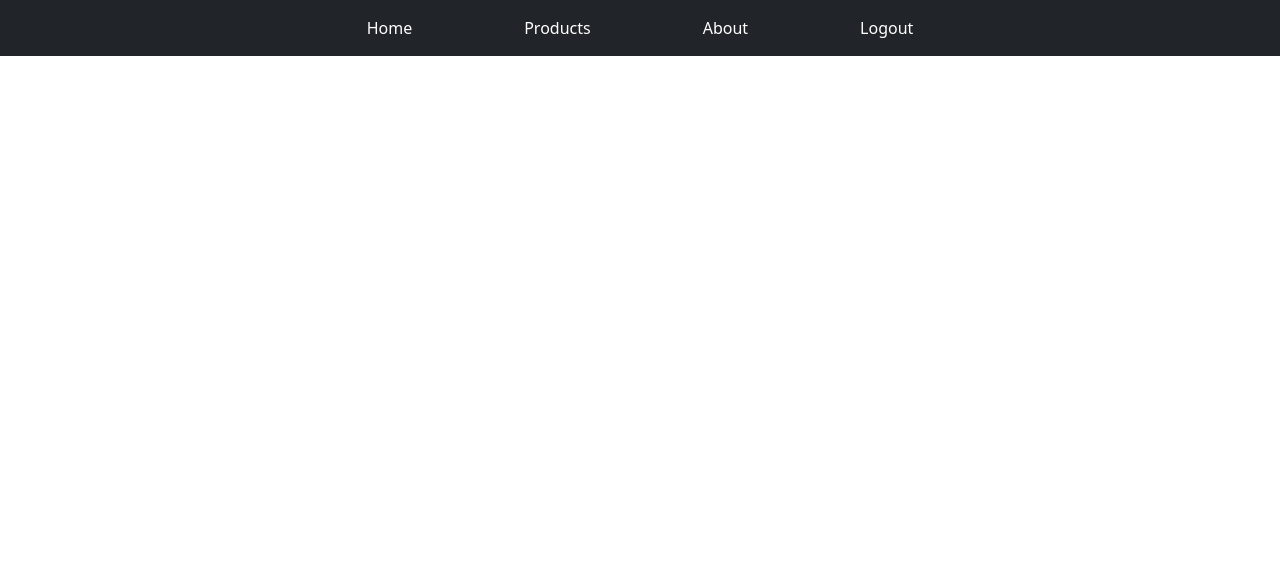
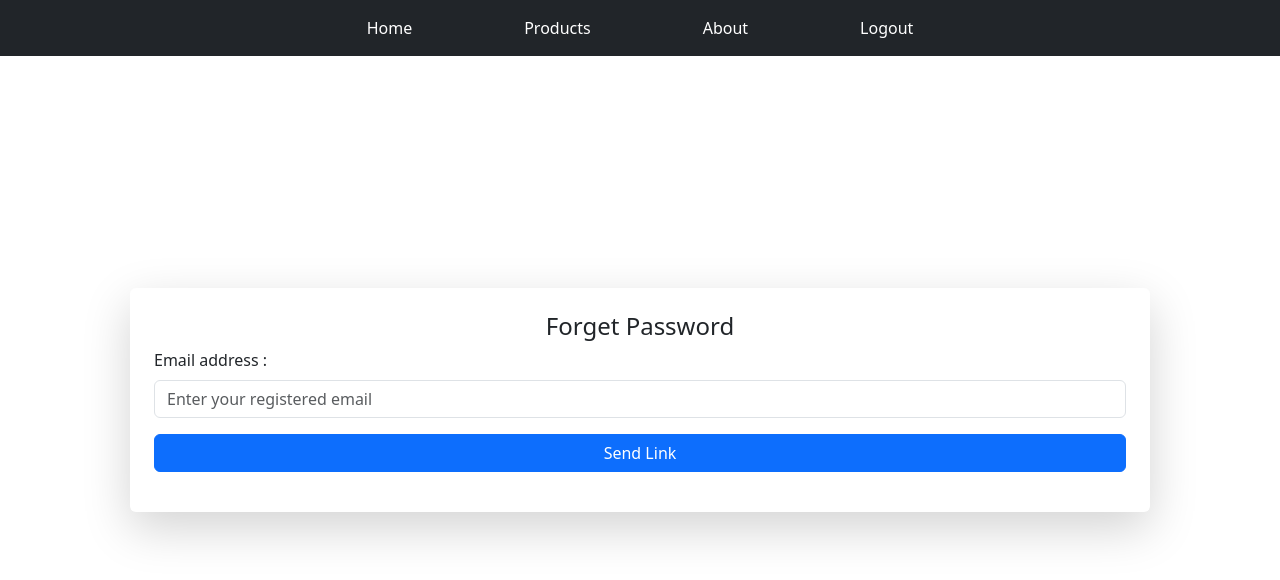
Before and after one commit to raufurkhan/Expense-Tracker, a React (Create React App) app: page /forget in a window 1280 px wide. Shown: the top 580 px of the page. Built offline with nearby package versions, Linux system fonts and the light colour scheme; sample sign-in values are in the browser's storage.

Commit message:
Forgot Password

```diff
--- a/src/App.js
+++ b/src/App.js
@@ -5,6 +5,7 @@
 import Products from './components/products/Products';
 import NavBar from './components/NavBar/NavBar';
 import Profile from './components/Profile/Profile';
+import Forget from './components/pages/Forget';
 
 const App = () => {
 
@@ -16,6 +17,7 @@
       <Route path="/products"><Products /></Route>
       <Route path="/login" exact><Login /></Route>
       <Route path="/profile"><Profile/> </Route>
+      <Route path="/forget"><Forget/></Route>
     </Switch>
   </Router>
   );
--- a/src/components/Profile/Profile.js
+++ b/src/components/Profile/Profile.js
@@ -14,7 +14,7 @@
     // const ctx = useContext(AuthContext);
     const token = localStorage.getItem('token');
 
-    console.log('token : ', token);
+
 
     const handleUpdateButtonClick = async (e) => {
         e.preventDefault();
@@ -51,13 +51,16 @@
             }
 
             const data = await response.json();
-            console.log(data);
+
 
             setImageUrl(data.photoUrl)
 
         } catch (err) {
             alert(err.message);
         } finally {
+             // Save the updated imageUrl in local storage.
+             localStorage.setItem('imageUrl', imageUrl);
+             setImageUrl(imageUrl);
             setName(updatedName);
         }
 
@@ -74,19 +77,20 @@
             }
         }).then((response) => {
             if (response.ok) {
-                console.log(response);
-                console.log('post to get')
+
                 return response.json();
             }
             // throw new Error("Failed to fetch user data");
         }).then((data) => {
-            console.log('i m data', data)
+
             const user = data.users[0];
             if (user) {
                 const imageUrl = user.photoUrl || ''
                 setImageUrl(imageUrl);
                 setName(user.displayName)
                 setEmail(user.email)
+                nameRef.current.value = user.displayName;
+                // imageRef.current.value=user.
             }
 
         }).catch(err => {
--- /dev/null
+++ b/src/components/pages/Forget.js
@@ -0,0 +1,67 @@
+import { useRef } from "react";
+import { Container, Form, Button } from "react-bootstrap";
+
+const Forget = () => {
+    const emailRef = useRef();
+    const forgetHandler = async () => {
+        const enteredEmail = emailRef.current.value;
+        const url = 'https://identitytoolkit.googleapis.com/v1/accounts:sendOobCode?key=AIzaSyAkBtS8XqPnFWiHAs2Qlb62O_oFyK1aj6Y';
+        try {
+            const res = await fetch(url, {
+                method: 'POST',
+                body: JSON.stringify({
+                    requestType: "PASSWORD_RESET",
+                    email: enteredEmail
+                }),
+                headers: {
+                    'Content-Type': 'application/json',
+                },
+            });
+            if (!res.ok) {
+                const data = await res.json();
+                let errorMessage = "Authentication Failed";
+
+                if (data && data.error && data.error.message) {
+                    errorMessage = data.error.message;
+                }
+
+                throw new Error(errorMessage);
+            }
+
+        } catch (err) {
+            alert(err.message);
+        } finally {
+            alert('Check your email')
+        }
+    }
+    return (
+        <Container className="d-flex justify-content-center align-items-center vh-100">
+
+            <Container className="bg-white p-4 rounded shadow-lg my-5 mx-5">
+                <h4 className="text-center">Forget Password</h4>
+                <Form>
+                    <Form.Group controlId="email">
+                        <Form.Label>Email address : </Form.Label>
+                        <Form.Control
+                            type="email"
+                            placeholder="Enter your registered email"
+                            ref={emailRef}
+                        />
+                    </Form.Group>
+                    <Button
+                        variant="primary"
+                        type="submit"
+                        className="w-100 my-3"
+                        onClick={forgetHandler}
+                    >
+
+                        Send Link
+                    </Button>
+                </Form>
+            </Container>
+
+        </Container>
+    );
+}
+
+export default Forget;
--- a/src/components/pages/Login.js
+++ b/src/components/pages/Login.js
@@ -82,6 +82,9 @@
         }
         setError('');
     }
+    const forgetPasswordHandler = () => {
+        history.replace('/forget')
+    }
 
     return (
         <Container className="d-flex justify-content-center align-items-center vh-100">
@@ -120,8 +123,21 @@
                         {!isLoading && (
                             <Button
                                 type='submit'
+                                variant='light'
+                                className='mt-1 p-1 w-60 rounded btn-sm text-danger'
+                                onClick={forgetPasswordHandler}
+                            >
+                                Forget Passowrd ?
+                            </Button>
+                        )}
+                        {isLoading && <p>Sending request...</p>}
+                    </div>
+                    <div className='text-center'>
+                        {!isLoading && (
+                            <Button
+                                type='submit'
                                 variant='primary'
-                                className='mt-3 p-2 w-100 rounded'
+                                className='mt-1 p-2 w-100 rounded'
                             >
                                 {isLogin ? 'Login' : 'Create Account'}
                             </Button>
@@ -130,13 +146,13 @@
                     </div>
                     <div className='text-center'>
                         <Button
-                            variant='light'
+                            variant='none'
                             onClick={switchAuthModeHandler}
-                            className='my-3'
+                            className='my-3 p-1 rounded btn-sm'
                         >
                             {isLogin
-                                ? "Don't have an account? Create one...."
-                                : 'Already have an account? Login here..'}
+                                  ? "New here ?SignUp"
+                                  : 'Have an account? Login..'}
                         </Button>
                     </div>
                 </Form>
```
